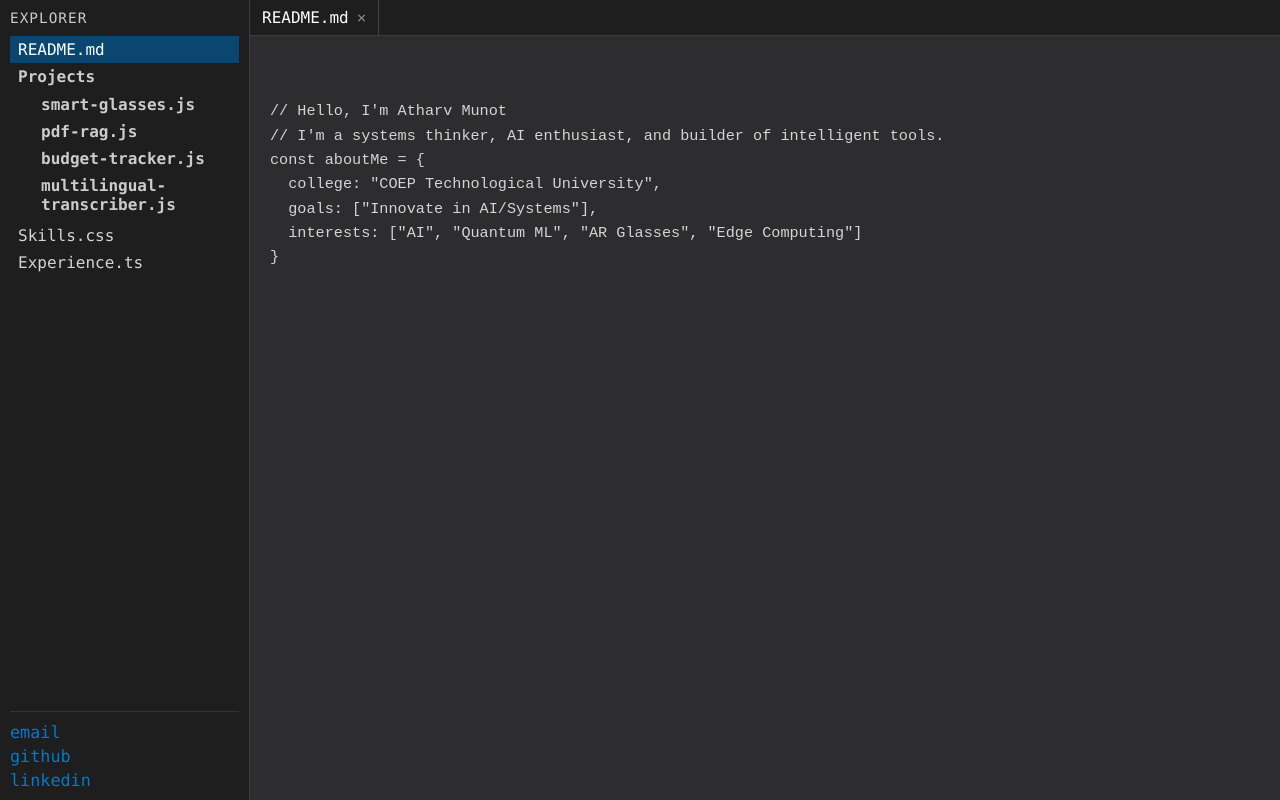
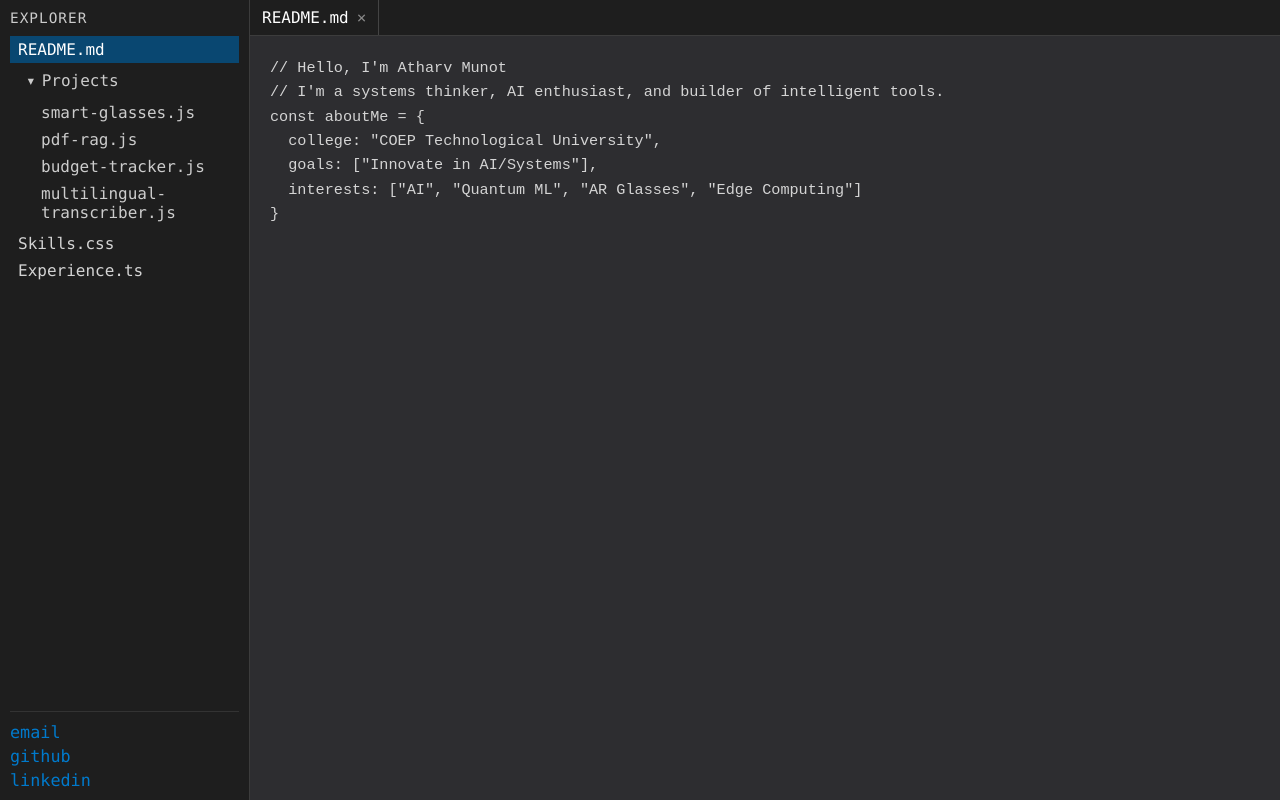
Before and after one commit to atharvmunot004/atharvmunot004.github.io, a plain HTML site: page index.html in a window 1280 px wide. Both pictures are taken after a click on the item "README.md". Drawn offline with Linux system fonts and the light colour scheme.

Commit message:
styling changes

```diff
--- a/index.html
+++ b/index.html
@@ -1,20 +1,27 @@
 <!DOCTYPE html>
 <html lang="en">
+
 <head>
   <meta charset="UTF-8" />
   <meta name="viewport" content="width=device-width, initial-scale=1.0" />
-  <title>My VS Code Portfolio</title>
+  <title>Atharv Munot</title>
   <link rel="stylesheet" href="styles/style.css" />
 </head>
+
 <body>
   <div class="vscode-container">
 
+    <!-- Sidebar (Explorer) -->
     <aside class="sidebar">
       <div class="sidebar-top">
         <div class="sidebar-section">EXPLORER</div>
         <ul class="file-tree">
-            <li class="file active" data-file="README.md">README.md</li>
-            <li class="folder">Projects
+          <!-- Files -->
+          <li class="file" data-file="README.md">README.md</li>
+
+          <!-- Folder -->
+          <li class="folder">
+            <span class="folder-label">Projects</span>
             <ul class="sub-files">
               <li class="file" data-file="smart-glasses.js">smart-glasses.js</li>
               <li class="file" data-file="pdf-rag.js">pdf-rag.js</li>
@@ -22,6 +29,8 @@
               <li class="file" data-file="multilingual-transcriber.js">multilingual-transcriber.js</li>
             </ul>
           </li>
+
+          <!-- More files -->
           <li class="file" data-file="Skills.css">Skills.css</li>
           <li class="file" data-file="Experience.ts">Experience.ts</li>
         </ul>
@@ -29,18 +38,20 @@
 
       <!-- Contact stays at the bottom -->
       <div class="contact-bar">
-            <a href="mailto:atharv@example.com">email</a>
+        <a href="mailto:munot.atharv@gmail.com">email</a>
         <a href="https://github.com/atharvmunot004" target="_blank">github</a>
-            <a href="https://linkedin.com/in/atharvmunot" target="_blank">linkedin</a>
+        <a href="https://in.linkedin.com/in/atharv-munot-96b96224b" target="_blank">linkedin</a>
       </div>
     </aside>
-
 
     <!-- Main Editor -->
     <main class="editor">
       <!-- Tabs -->
       <div class="tabs">
-        <div class="tab active" data-file="README.md">README.md <span class="close">×</span></div>
+        <!-- Added data-file so JS can update it -->
+        <div class="tab active" data-file="README.md">
+          README.md <span class="close">×</span>
+        </div>
       </div>
 
       <!-- Editor Window -->
@@ -58,6 +69,8 @@ const aboutMe = {
     </main>
   </div>
 
+  <!-- Script at the very end -->
   <script src="scripts/main.js"></script>
 </body>
+
 </html>
--- /dev/null
+++ b/scripts/main.js
@@ -0,0 +1,93 @@
+// scripts/main.js
+
+// Map of file name to content
+const fileContents = {
+  "README.md": `// Hello, I'm Atharv Munot
+// I'm a systems thinker, AI enthusiast, and builder of intelligent tools.
+const aboutMe = {
+  college: "COEP Technological University",
+  goals: ["Innovate in AI/Systems"],
+  interests: ["AI", "Quantum ML", "AR Glasses", "Edge Computing"]
+}
+`,
+  "smart-glasses.js": `// Smart Glasses Project
+// AR-powered glasses with real-time edge AI processing.
+function initSmartGlasses() {
+  console.log("Smart Glasses initialized.");
+}
+`,
+  "pdf-rag.js": `// PDF RAG Project
+// Retrieval-Augmented Generation for PDF documents.
+function loadPDF(file) {
+  console.log("Loading PDF:", file);
+}
+`,
+  "budget-tracker.js": `// Budget Tracker
+// Simple tracker for income, expenses, and savings.
+let balance = 0;
+function addExpense(amount) {
+  balance -= amount;
+}
+`,
+  "multilingual-transcriber.js": `// Multilingual Transcriber
+// Transcribes audio in multiple languages with speaker diarization.
+function transcribe(audio) {
+  console.log("Transcribing:", audio);
+}
+`,
+  "Skills.css": `/* Skills CSS */
+.skill-badge {
+  background: #333;
+  color: white;
+  padding: 5px;
+}
+`,
+  "Experience.ts": `// Experience TypeScript file
+interface Experience {
+  role: string;
+  company: string;
+  years: number;
+}
+`
+};
+
+// Grab elements
+const files = document.querySelectorAll(".file");
+const editorWindow = document.getElementById("editor-window");
+const tab = document.querySelector(".tab");
+
+files.forEach(file => {
+  file.addEventListener("click", () => {
+    const fileName = file.getAttribute("data-file");
+
+    // Remove 'active' from all files
+    files.forEach(f => f.classList.remove("active"));
+
+    // Add 'active' to clicked file
+    file.classList.add("active");
+
+    // Update editor content
+    editorWindow.innerHTML = `<pre><code>${fileContents[fileName] || "// File content not found"}</code></pre>`;
+
+    // Update tab name
+    if (tab) {
+      tab.setAttribute("data-file", fileName);
+      tab.innerHTML = `${fileName} <span class="close">×</span>`;
+    }
+  });
+});
+
+
+const folderLabels = document.querySelectorAll(".folder-label");
+
+folderLabels.forEach(label => {
+  label.addEventListener("click", () => {
+    const folder = label.parentElement; // the <li class="folder">
+    const subFiles = folder.querySelector(".sub-files");
+
+    if (subFiles) {
+      subFiles.classList.toggle("collapsed");
+      folder.classList.toggle("collapsed");
+    }
+  });
+});
--- a/styles/style.css
+++ b/styles/style.css
@@ -41,6 +41,7 @@ body {
 }
 
 .file-tree li {
+  list-style: none; /* Remove bullets/dots */
   padding: 4px 8px;
   cursor: pointer;
 }
@@ -48,7 +49,7 @@ body {
 /* Folder label (non-clickable, no hover effect) */
 .folder {
   color: #cccccc;
-  font-weight: 600;
+  font-weight: normal;
   padding: 4px 8px;
   cursor: default;
 }
@@ -67,9 +68,34 @@ body {
 .sub-files {
   cursor: pointer;
   list-style: none;
+  font-weight: 400;
   padding-left: 15px;
   margin-top: 5px;
 }
+
+.folder-label {
+
+  display: flex;
+  align-items: center;
+  cursor: pointer;
+  padding: 4px 8px;
+}
+
+.folder-label::before {
+  content: "▾"; /* Down arrow */
+  display: inline-block;
+  margin-right: 6px;
+  transition: transform 0.2s ease;
+}
+
+.folder.collapsed .folder-label::before {
+  transform: rotate(-90deg); /* Side arrow when collapsed */
+}
+
+.sub-files.collapsed {
+  display: none;
+}
+
 
 /* Contact Info Bar */
 .contact-bar {
```
Also changed, not shown: scripts/mian.js (deleted). Lines whose indentation alone changed are shown as unchanged.
